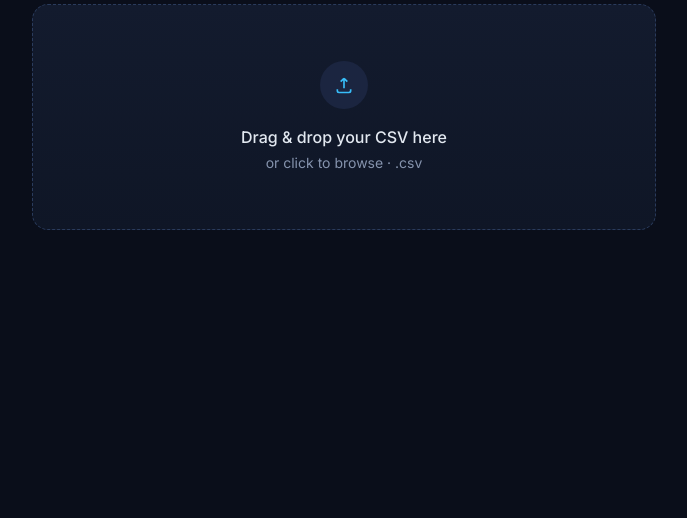
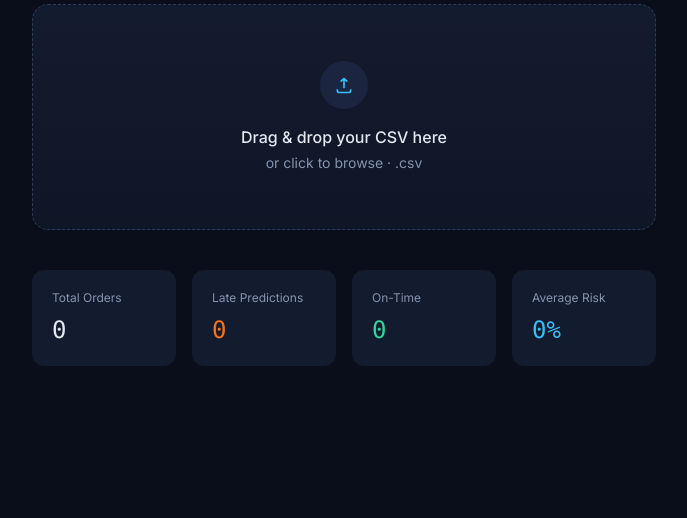
Before and after one commit to saksham2909/Supply-Chain-Prediction-System, a Flask app: page / in a window 1280 px wide. Shown: the part 854-1372 px from the top of the page, without its empty margins (296-983 px from the left). Before the commit the page ends 1084 px from the top, so only its background shows below. Run offline with Flask 3, Linux system fonts and the light colour scheme; parts of the project's set-up code (start-up, migrations or seed data) failed here and were passed over; some libraries are stand-ins or nearby versions.

Commit message:
Frontend and Animated UI configuration completed with optimal pipelines connection

```diff
--- a/templates/index.html
+++ b/templates/index.html
@@ -299,20 +299,58 @@
                     </p>
 
                 </div>
+                <div id="stats" class="grid grid-cols-2 md:grid-cols-4 gap-4 mt-10 mb-6">
+                    <div class="bg-[var(--surface)] rounded-xl p-5">
+                        <p class="text-xs text-[var(--text-dim)]">Total Orders</p>
+                        <p id="totalOrders" class="font-mono text-2xl mt-2">0</p>
+                    </div>
+
+                    <div class="bg-[var(--surface)] rounded-xl p-5">
+                        <p class="text-xs text-[var(--text-dim)]">Late Predictions</p>
+                        <p id="lateOrders" class="font-mono text-2xl text-[var(--amber)] mt-2">0</p>
+                    </div>
+
+                    <div class="bg-[var(--surface)] rounded-xl p-5">
+                        <p class="text-xs text-[var(--text-dim)]">On-Time</p>
+                        <p id="onTimeOrders" class="font-mono text-2xl text-[var(--green)] mt-2">0</p>
+                    </div>
+
+                    <div class="bg-[var(--surface)] rounded-xl p-5">
+                        <p class="text-xs text-[var(--text-dim)]">Average Risk</p>
+                        <p id="avgRisk" class="font-mono text-2xl text-[var(--accent)] mt-2">0%</p>
+                    </div>
+                </div>
                 <div id="results" class="hidden mt-8 rounded-2xl bg-[var(--surface)] p-6">
                     <div class="flex justify-between items-center mb-4">
                         <h3 class="font-display text-xl font-semibold">Prediction Results</h3>
                         <span id="result-count" class="font-mono text-xs text-[var(--text-dim)]"></span>
                     </div>
 
-                    <div id="result-list" class="space-y-2 max-h-96 overflow-y-auto"></div>
+                    <div class="overflow-x-auto rounded-xl border border-[#2A3B5C]">
+                        <div id="result-list" class="max-h-96 overflow-y-auto"></div>
+                    </div>
                 </div>
 
             </div>
 
         </section>
+        <!-- PROCESSING STATE -->
+        <div id="processing" class="hidden max-w-2xl mx-auto px-6 pb-20 text-center">
+            <div class="w-14 h-14 mx-auto rounded-full border-2 border-[var(--surface-2)]
+              border-t-[var(--accent)] animate-spin"></div>
 
+            <h3 class="font-display text-xl font-semibold mt-6">Analyzing your orders</h3>
+
+            <p id="processingText" class="font-mono text-xs text-[var(--accent)] mt-3">
+                Reading order data...
+            </p>
+
+            <div class="w-64 h-1 bg-[var(--surface-2)] rounded-full mx-auto mt-6 overflow-hidden">
+                <div class="h-full bg-[var(--accent)] animate-pulse w-2/3"></div>
+            </div>
+        </div>
     </div>
+
 
     <script>
         const items = document.querySelectorAll('.reveal');
@@ -350,6 +388,27 @@
             dropzone.classList.remove('drag');
             uploadFile(e.dataTransfer.files[0]);
         };
+        const processingMessages = [
+            "Analyzing orders...",
+            "Checking pipeline...",
+            "Filtering signals...",
+            "Running predictions...",
+            "Calculating risk..."
+        ];
+
+        let messageIndex = 0;
+        let messageTimer;
+
+        function startProcessingMessages() {
+            const text = document.getElementById("processingText");
+            messageIndex = 0;
+            text.textContent = processingMessages[0];
+
+            messageTimer = setInterval(() => {
+                messageIndex = (messageIndex + 1) % processingMessages.length;
+                text.textContent = processingMessages[messageIndex];
+            }, 900);
+        }
 
         async function uploadFile(file) {
             if (!file || !file.name.toLowerCase().endsWith('.csv')) {
@@ -362,10 +421,15 @@
 
             dropzone.querySelector('p').textContent = 'Processing ' + file.name + '...';
 
+            const processing = document.getElementById("processing");
+            processing.classList.remove("hidden");
+            startProcessingMessages();
+
             const response = await fetch('/predict', {
                 method: 'POST',
                 body: formData
             });
+
 
             const data = await response.json();
 
@@ -382,20 +446,63 @@
 
             data.results.forEach((item, index) => {
                 const row = document.createElement('div');
-                row.className = 'flex justify-between p-3 rounded-lg bg-[var(--surface-2)]';
+                row.className = 'flex items-center justify-between p-3 rounded-lg bg-[var(--surface-2)] mb-2';
+
+                let level;
+                let badgeClass;
+
+                if (item.risk < 35) {
+                    level = 'Low';
+                    badgeClass = 'text-[var(--green)] bg-[#34D39915]';
+                } else if (item.risk <= 70) {
+                    level = 'Medium';
+                    badgeClass = 'text-[var(--amber)] bg-[#F9731615]';
+                } else {
+                    level = 'High';
+                    badgeClass = 'text-red-400 bg-red-400/10';
+                }
 
                 row.innerHTML = `
-    <span>Order ${index + 1}</span>
-    <span>${item.prediction} · ${item.risk}% risk</span>
-  `;
+        <div class="flex items-center gap-4">
+            <span class="font-mono text-xs text-[var(--text-dim)]">
+                #${index + 1}
+            </span>
+            <span class="font-medium">
+                ${item.prediction}
+            </span>
+        </div>
+
+        <div class="flex items-center gap-3">
+            <span class="font-mono text-sm">
+                ${item.risk.toFixed(1)}%
+            </span>
+            <span class="px-2.5 py-1 rounded-full text-xs font-medium ${badgeClass}">
+                ${level}
+            </span>
+        </div>
+    `;
 
                 list.appendChild(row);
             });
 
+
+
             count.textContent = `${data.results.length} orders`;
+            const total = data.results.length;
+            const late = data.results.filter(r => r.prediction === "Late").length;
+            const onTime = total - late;
+            const avgRisk = data.results.reduce((sum, r) => sum + r.risk, 0) / total;
+
+            document.getElementById("totalOrders").textContent = total;
+            document.getElementById("lateOrders").textContent = late;
+            document.getElementById("onTimeOrders").textContent = onTime;
+            document.getElementById("avgRisk").textContent = avgRisk.toFixed(1) + "%";
             results.classList.remove('hidden');
+            processing.classList.add("hidden");
         }
+
     </script>
+
 
 </body>
 
```
